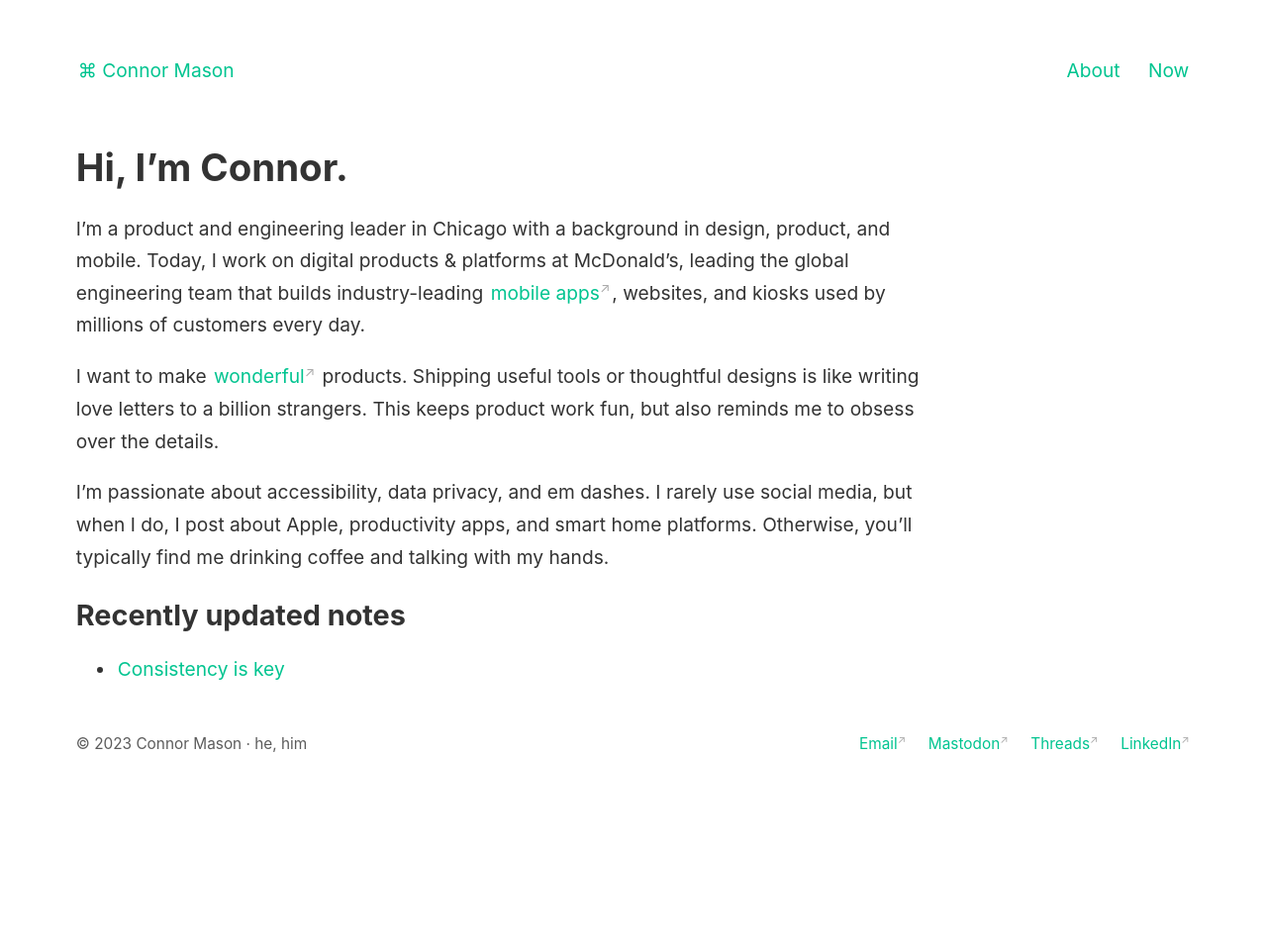
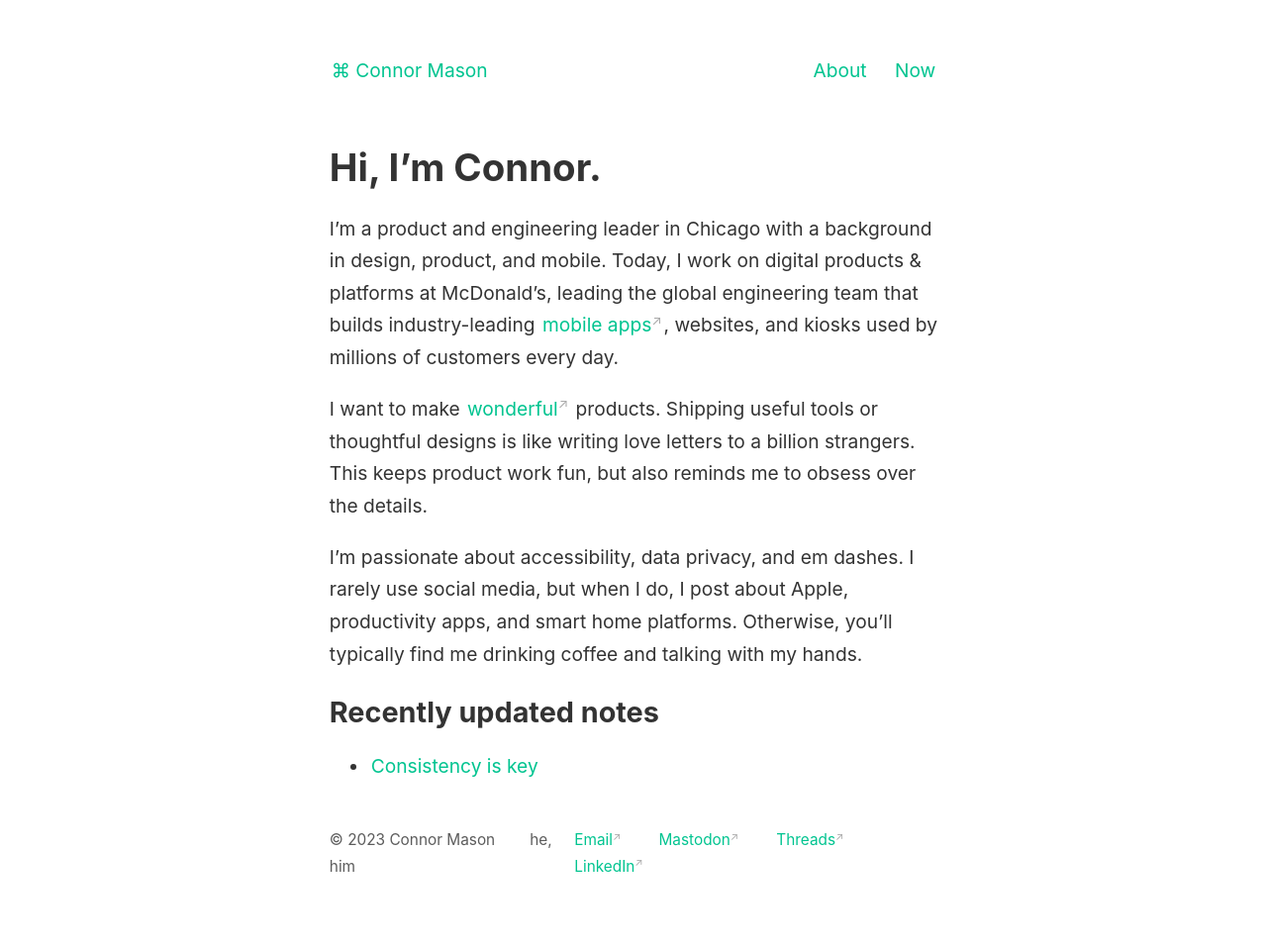
Before and after one commit to conmas/site, a Jekyll site: the page built from _pages/index.md, in a window 1280 px wide. Shown: the whole page at 99% size. Built offline with Jekyll 4.4.1, drawn with Linux system fonts in a browser that asks for light colours; before the commit the page ends 900 px from its top, so only the background shows below that.

Commit message:
Style changes

```diff
--- a/_includes/footer.html
+++ b/_includes/footer.html
@@ -1,9 +1,12 @@
 <div style="display: flex; justify-content: space-between; align-items: center;">
-	<span>© 2023 Connor Mason  ·  he, him</span>
 	<span>
-		<script>n='connor';d='mason';t='me';document.write('<a href="mailto:'+n+'@'+d+'.'+t+'" style="margin-right: 1em;">Email</a>');</script>
-		<a href="https://hachyderm.io/@connor" rel="me" style="margin-right: 1em;">Mastodon</a>
-		<a href="https://threads.net/@conmas" style="margin-right: 1em;">Threads</a>
+		<span style="margin-right: 2em;">© 2023 Connor Mason</span>
+		<span>he, him</span>
+	</span>
+	<span>
+		<script>n='connor';d='mason';t='me';document.write('<a href="mailto:'+n+'@'+d+'.'+t+'" style="margin-right: 2em;">Email</a>');</script>
+		<a href="https://hachyderm.io/@connor" rel="me" style="margin-right: 2em;">Mastodon</a>
+		<a href="https://threads.net/@conmas" style="margin-right: 2em;">Threads</a>
 		<a href="https://linkedin.com/in/cnnrmsn">LinkedIn</a>
 	</span>
 </div>
--- a/_sass/_style.scss
+++ b/_sass/_style.scss
@@ -17,7 +17,7 @@
   overflow-x: hidden;
   color: $color-text;
   font-size: 1rem;
-  max-width: 63em;
+  max-width: 32em;
 
   @media (min-width: 820px) {
     font-size: 1.2rem;
```
